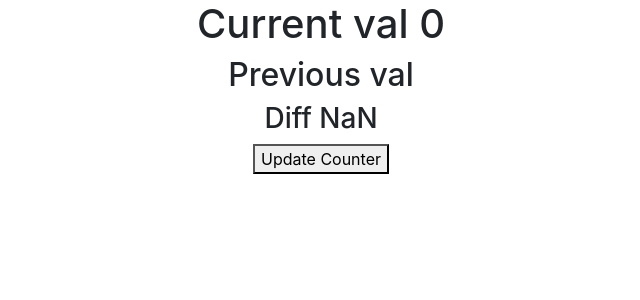
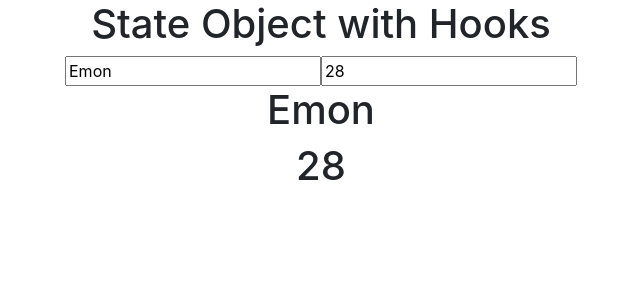
Before and after one commit to emonShimul/ReactJs, a React (Create React App) app: page / in a window 1280 px wide. Shown: the top 300 px of the page, without its empty margins (319-959 px from the left). Built offline with nearby package versions, Linux system fonts and the light colour scheme.

Commit message:
Used state with object and solved the generated problem by using state with object

```diff
--- a/src/App.js
+++ b/src/App.js
@@ -1,13 +1,17 @@
 import './App.css';
-import React,{useEffect,useState} from 'react'
-import User from "./User"
+import React,{useState} from 'react'
 
 function App() {
-  const[count, setCount] = useState(0);
+  const[data, setData] = React.useState({name:'Emon',age:28});
   return(
     <div className="App">
-      <User count={count}/>
-      <button onClick={()=>setCount(Math.floor(Math.random()*10))}>Update Counter</button>
+      <h1>State Object with Hooks</h1>
+      <input type="text" placeholder="Enter Name:" value={data.name}
+       onChange={(e)=>{setData({...data,name:e.target.value})}} />
+      <input type="text" placeholder="Enter Age:" value={data.age}
+       onChange={(e)=>{setData({...data,age:e.target.value})}} />
+      <h1>{data.name}</h1>
+      <h1>{data.age}</h1>
     </div>
   );
 }
--- a/src/User.js
+++ /dev/null
@@ -1,20 +0,0 @@
-
-import React, {useEffect,useRef} from 'react'
-
-function User(props)
-{
-  const lastVal = useRef();
-  useEffect(()=>{
-    lastVal.current=props.count;
-  })
-  const prevProps = lastVal.current
-  return(
-    <div>
-      <h1>Current val {props.count}</h1>
-      <h2>Previous val {prevProps}</h2>
-      <h3>Diff  {props.count-prevProps}</h3>
-    </div>
-  )
-}
-
-export default User;
```
